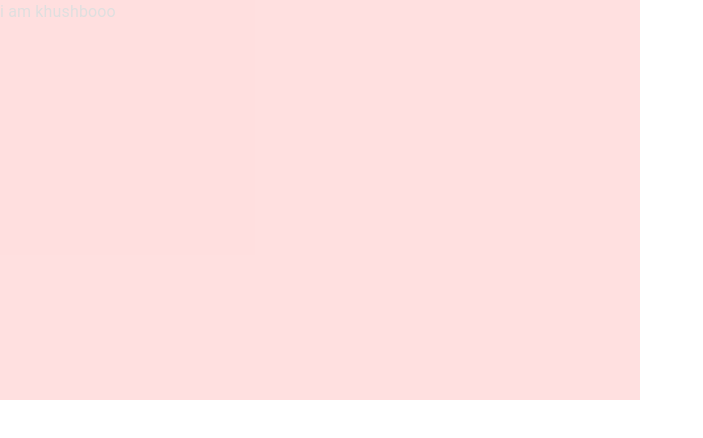
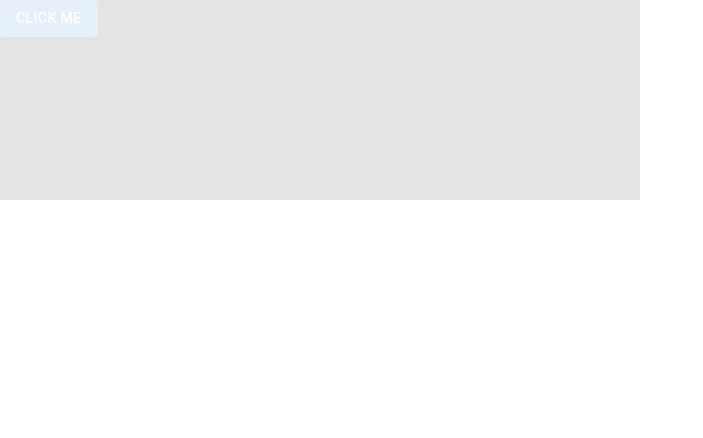
Before and after one commit to khushboo20kumari/meterial-ui, a React (Create React App) app: page / in a window 1280 px wide. Shown: the top 438 px of the page, without its empty margins (0-703 px from the left). Built offline with nearby package versions, Linux system fonts and the light colour scheme.

Commit message:
hove use

```diff
--- a/package.json
+++ b/package.json
@@ -6,7 +6,7 @@
     "@emotion/react": "^11.11.1",
     "@emotion/styled": "^11.11.0",
     "@material-ui/core": "^4.12.4",
-    "@mui/material": "^5.14.19",
+    "@mui/material": "^5.14.20",
     "@mui/styled-engine-sc": "^6.0.0-alpha.7",
     "@testing-library/jest-dom": "^5.17.0",
     "@testing-library/react": "^13.4.0",
--- a/src/App.css
+++ b/src/App.css
@@ -1,4 +1,4 @@
-.button-1 {
+/* .button-1 {
   background-color: transparent;
   border: 3px solid #00d7c3;
   border-radius: 50px;
@@ -6,7 +6,45 @@
   transition: all .15s ease-in-out;
   color: #00d7c3;
 }
+
 .button-1:hover {
   box-shadow: 0 0 10px 0 #00d7c3 inset, 0 0 20px 2px #00d7c3;
   border: 3px solid #00d7c3;
 }
+
+.hoverbox {
+  width: 60%;
+  height: 200px;
+  background-color: red;
+}
+.hoverbox:hover{
+  height: 60%;
+  width: 200px;
+  background-color: #00d7c3;
+} */
+
+/*
+.cardbox{
+  height: 200px;
+  width: 50%;
+  background-color: red;
+}
+.cardbox:hover{
+  color: pink;
+  height: 200px;
+  width: 50%;
+  background-color: black;
+} */
+
+
+.box{
+  height: 200px;
+  width: 50%;
+  background-color: red;
+}
+.box:hover{
+  background-color: black;
+  width: 50%;
+  height: 200px;
+  opacity: 0.10;
+}
--- a/src/App.js
+++ b/src/App.js
@@ -1,6 +1,7 @@
 // // import DialogForm from './DialogForm';
 // import { Table } from '@material-ui/core';
 import './App.css';
+// import Hover from './HoverBox';
 
 // import SetItem from './LocalStorage/SetItem';
 // function App() {
@@ -165,13 +166,17 @@ import './App.css';
 
 // import Index from './Index';
 // import TableData from './TableData';
-import Opacity from './Opacity';
+// import Opacity from './Opacity';
+// import HoveBox from "./HoverBox"
+import HoverBox from './HoverBox';
 function App() {
   return (
     <div className="App">
+      <HoverBox/>
+      {/* <HoverBox/> */}
       {/* <Index/> */}
       {/* <TableData/> */}
-      <Opacity/>
+      {/* <Opacity/> */}
 
     </div>
   )
--- /dev/null
+++ b/src/HoverBox.js
@@ -0,0 +1,15 @@
+import React from 'react';
+import Box from '@mui/material/Box';
+import Button from '@mui/material/Button';
+
+function HoverBox() {
+  return (
+    <Box className="box">
+      <Button variant="contained" color="primary">
+        Click me
+      </Button>
+    </Box>
+  );
+}
+
+export default HoverBox;
--- a/src/Opacity.js
+++ b/src/Opacity.js
@@ -1,12 +1,12 @@
-import { Box, Typography } from "@mui/material";
+// import { Box, Typography } from "@mui/material";
 
-function Opacity() {
-    return (
-        <>
-            <Box style={{ width: "50%", height: "400px", background: "red" ,opacity:0.12}}>
-                <Typography>i am khushbooo </Typography>
-            </Box>
-        </>
-    )
-}
-export default Opacity;
+// function Opacity() {
+//     return (
+//         <>
+//             <Box style={{ width: "50%", height: "400px", background: "red" ,opacity:0.12}}>
+//                 <Typography>i am khushbooo </Typography>
+//             </Box>
+//         </>
+//     )
+// }
+// export default Opacity;
```
Also changed, not shown: 1 other file (tests, documents, lock files or other folders).
